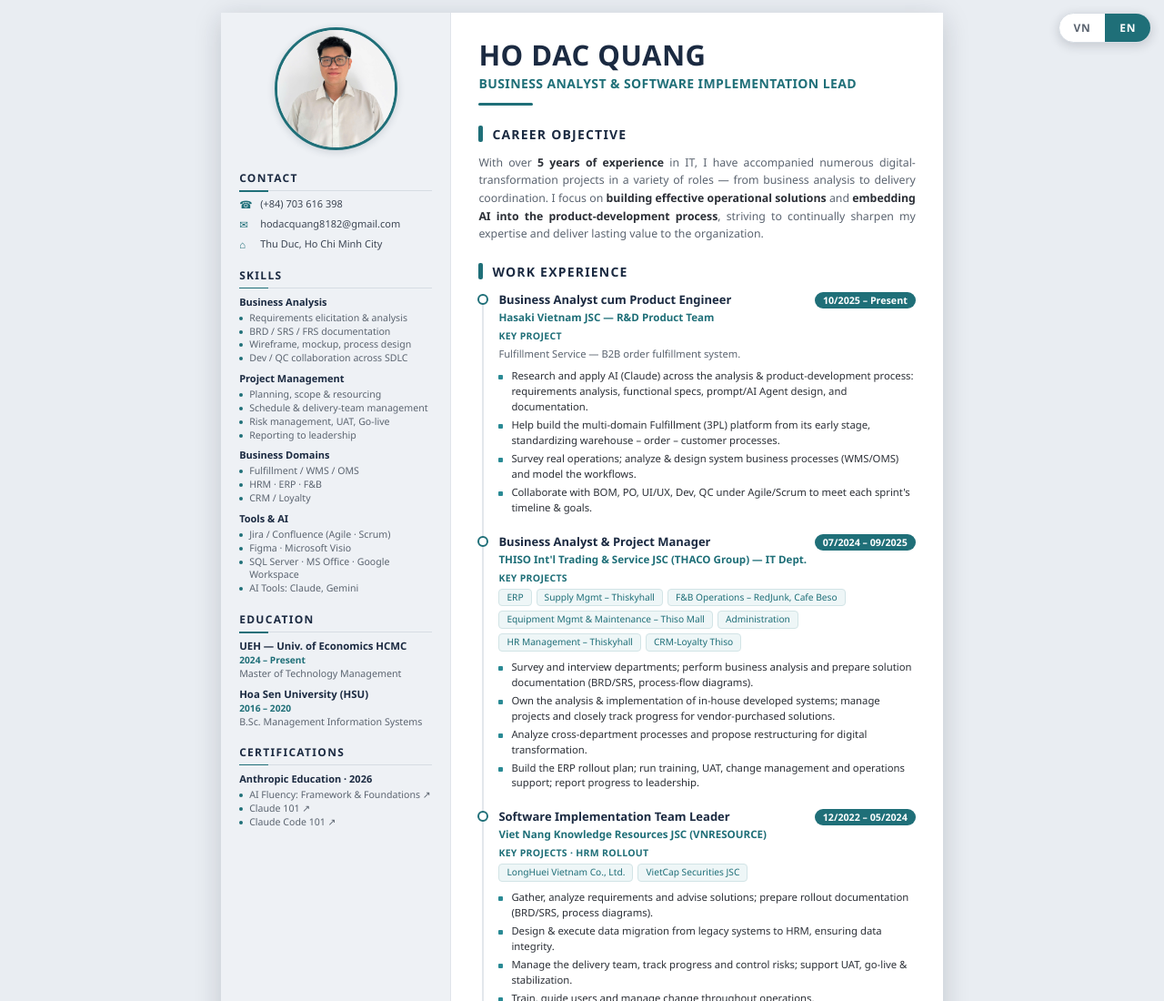
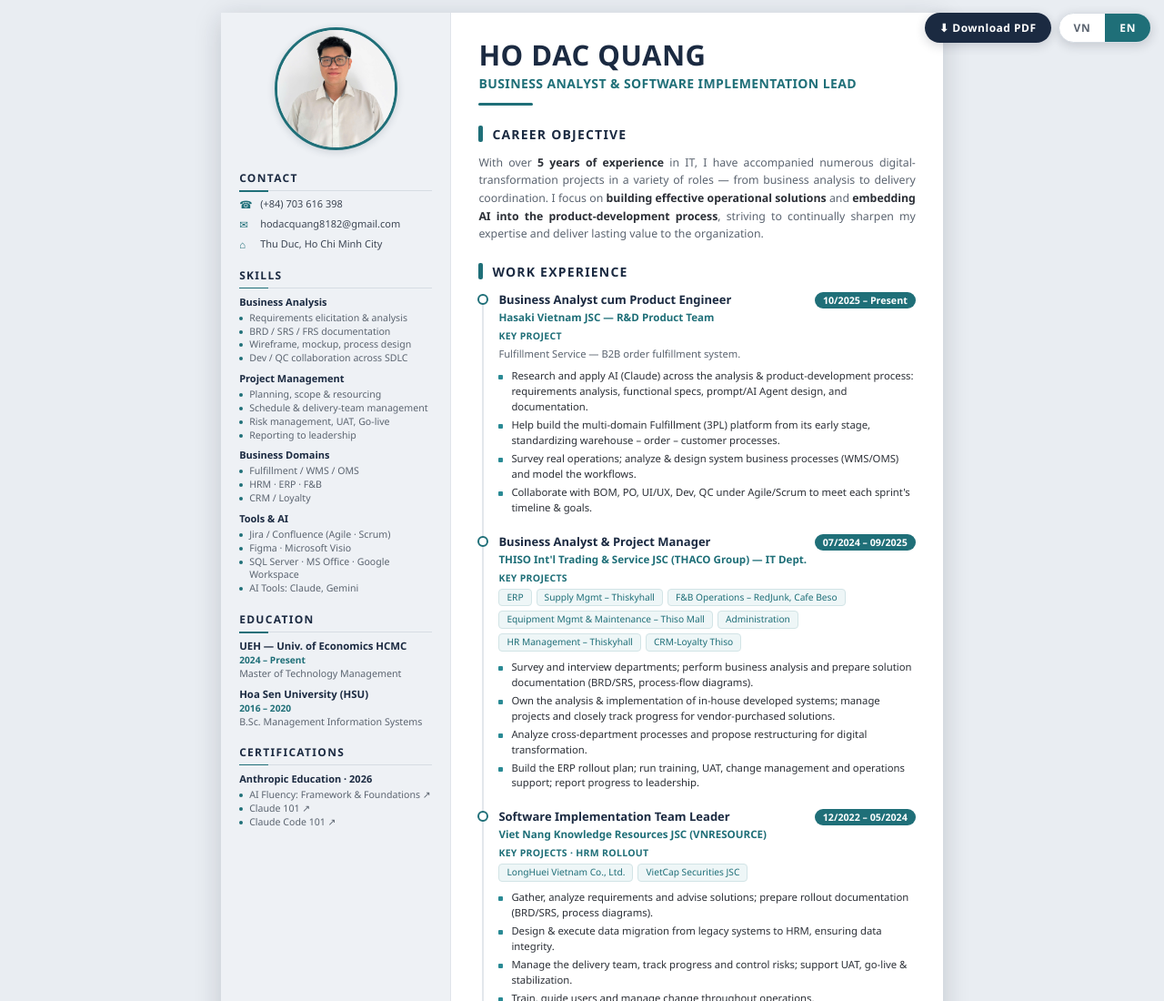
Before and after one commit to Quang-RH/hodacquang-cv, a plain HTML site: page en.html in a window 1280 px wide. Shown: the top 1100 px of the page at 91% size. Drawn offline with Linux system fonts and the light colour scheme.

Commit message:
Add Download PDF button (window.print) to both VN/EN pages

```diff
--- a/en.html
+++ b/en.html
@@ -93,18 +93,24 @@
   .hint{max-width:210mm;margin:8px auto 22px;font-size:12px;color:#5b6470;text-align:center}
   @media print{.hint{display:none}}
 
-  .lang-switch{position:fixed;top:14px;right:14px;z-index:99;display:flex;background:#fff;border:1px solid #d6dce3;border-radius:999px;box-shadow:0 3px 12px rgba(20,30,45,.18);overflow:hidden;font-family:"Segoe UI",Roboto,Arial,sans-serif}
+  .topbar{position:fixed;top:14px;right:14px;z-index:99;display:flex;gap:8px;align-items:center;font-family:"Segoe UI",Roboto,Arial,sans-serif}
+  .lang-switch{display:flex;background:#fff;border:1px solid #d6dce3;border-radius:999px;box-shadow:0 3px 12px rgba(20,30,45,.18);overflow:hidden}
   .lang-switch a{padding:7px 16px;font-size:12px;font-weight:700;letter-spacing:.6px;color:#5b6470;text-decoration:none;transition:background .15s,color .15s}
   .lang-switch a.active{background:var(--teal);color:#fff}
   .lang-switch a:not(.active):hover{background:#eef6f7;color:var(--teal)}
-  @media print{.lang-switch{display:none}}
+  .pdf-btn{display:inline-flex;align-items:center;gap:6px;padding:8px 16px;font-size:12px;font-weight:700;letter-spacing:.5px;color:#fff;background:var(--navy);border:none;border-radius:999px;box-shadow:0 3px 12px rgba(20,30,45,.18);cursor:pointer;font-family:inherit;transition:background .15s}
+  .pdf-btn:hover{background:var(--teal)}
+  @media print{.topbar{display:none}}
 </style>
 </head>
 <body>
 
-<div class="lang-switch">
-  <a href="index.html">VN</a>
-  <a href="en.html" class="active">EN</a>
+<div class="topbar">
+  <button class="pdf-btn" onclick="window.print()">⬇ Download PDF</button>
+  <div class="lang-switch">
+    <a href="index.html">VN</a>
+    <a href="en.html" class="active">EN</a>
+  </div>
 </div>
 
 <div class="page">
```
Also changed, not shown: index.html (+11 -5 lines).
